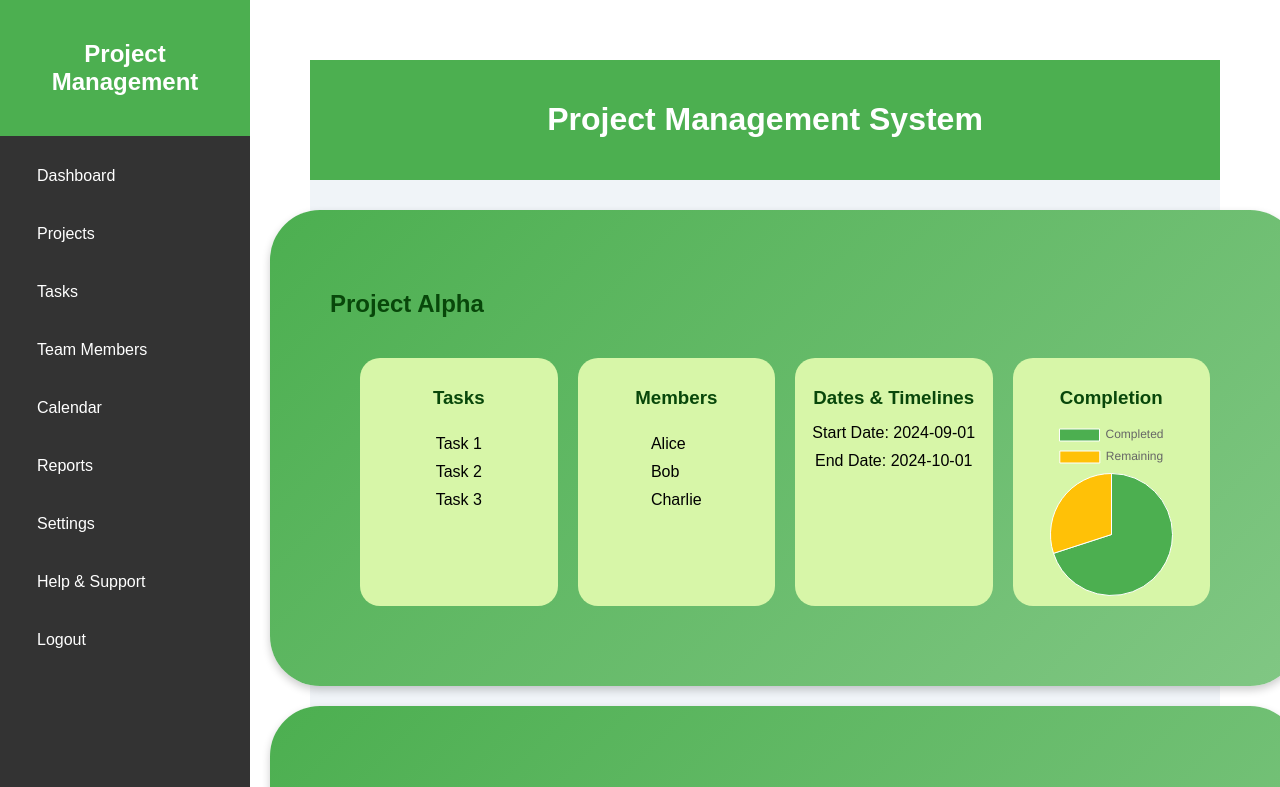
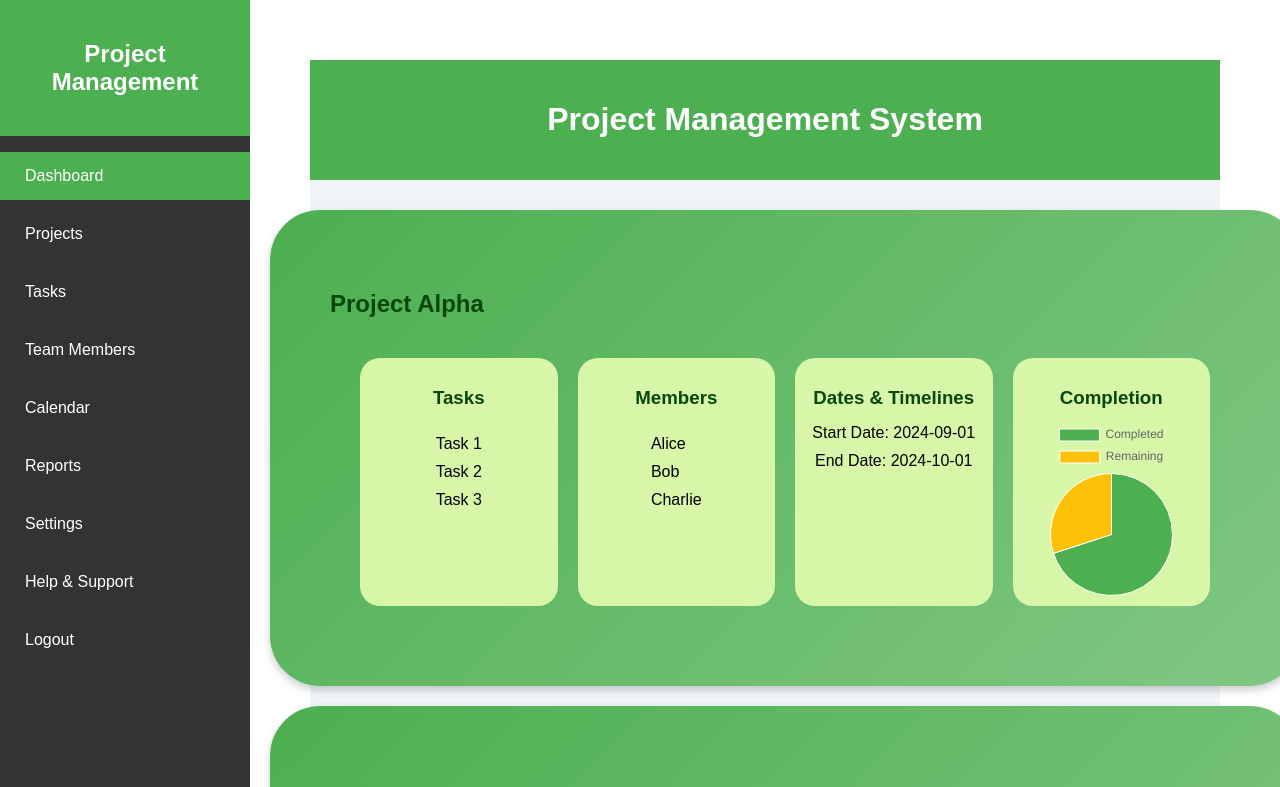
Before and after one commit to meghakn03/Project-Management-System, a React (Create React App) app: page / in a window 1280 px wide. Shown: the top 787 px of the page. Built offline with nearby package versions, Linux system fonts and the light colour scheme.

Commit message:
side bar modified

```diff
--- a/src/components/Sidebar.css
+++ b/src/components/Sidebar.css
@@ -1,4 +1,3 @@
-/* src/components/Sidebar.css */
 .sidebar {
     width: 250px;
     height: 100vh;
@@ -41,12 +40,6 @@
     background: #575757;
 }
 
-  .icon-dashboard::before { content: "\f015"; }
-  .icon-projects::before { content: "\f115"; }
-  .icon-tasks::before { content: "\f0ae"; }
-  .icon-team::before { content: "\f0c0"; }
-  .icon-calendar::before { content: "\f073"; }
-  .icon-reports::before { content: "\f080"; }
-  .icon-settings::before { content: "\f013"; }
-  .icon-help::before { content: "\f128"; }
-  .icon-logout::before { content: "\f08b"; }
+.sidebar-nav li.active {
+    background-color: #4CAF50; /* Change this color to the one you prefer for selected items */
+}
--- a/src/components/Sidebar.js
+++ b/src/components/Sidebar.js
@@ -1,9 +1,16 @@
-// src/components/Sidebar.js
-import React from 'react';
-import { Link } from 'react-router-dom';
+import React, { useState } from 'react';
+import { Link, useLocation } from 'react-router-dom';
 import './Sidebar.css';
 
 const Sidebar = () => {
+  const [selectedItem, setSelectedItem] = useState(null);
+  const location = useLocation();
+
+  // Set the selected item based on the current path
+  React.useEffect(() => {
+    setSelectedItem(location.pathname);
+  }, [location.pathname]);
+
   return (
     <aside className="sidebar">
       <div className="sidebar-header">
@@ -11,15 +18,33 @@ const Sidebar = () => {
       </div>
       <nav className="sidebar-nav">
         <ul>
-        <li><Link to="/"><i className="icon-dashboard"></i> Dashboard</Link></li>
-        <li><Link to="/projects"><i className="icon-projects"></i> Projects</Link></li>
-          <li><Link to="/tasks"><i className="icon-tasks"></i> Tasks</Link></li>
-          <li><Link to="/team"><i className="icon-team"></i> Team Members</Link></li>
-          <li><Link to="/calendar"><i className="icon-calendar"></i> Calendar</Link></li>
-          <li><Link to="/reports"><i className="icon-reports"></i> Reports</Link></li>
-          <li><Link to="/settings"><i className="icon-settings"></i> Settings</Link></li>
-          <li><Link to="/help"><i className="icon-help"></i> Help & Support</Link></li>
-          <li><Link to="/logout"><i className="icon-logout"></i> Logout</Link></li>
+          <li className={selectedItem === '/' ? 'active' : ''} onClick={() => setSelectedItem('/')}>
+            <Link to="/"><i className="icon-dashboard"></i> Dashboard</Link>
+          </li>
+          <li className={selectedItem === '/projects' ? 'active' : ''} onClick={() => setSelectedItem('/projects')}>
+            <Link to="/projects"><i className="icon-projects"></i> Projects</Link>
+          </li>
+          <li className={selectedItem === '/tasks' ? 'active' : ''} onClick={() => setSelectedItem('/tasks')}>
+            <Link to="/tasks"><i className="icon-tasks"></i> Tasks</Link>
+          </li>
+          <li className={selectedItem === '/team' ? 'active' : ''} onClick={() => setSelectedItem('/team')}>
+            <Link to="/team"><i className="icon-team"></i> Team Members</Link>
+          </li>
+          <li className={selectedItem === '/calendar' ? 'active' : ''} onClick={() => setSelectedItem('/calendar')}>
+            <Link to="/calendar"><i className="icon-calendar"></i> Calendar</Link>
+          </li>
+          <li className={selectedItem === '/reports' ? 'active' : ''} onClick={() => setSelectedItem('/reports')}>
+            <Link to="/reports"><i className="icon-reports"></i> Reports</Link>
+          </li>
+          <li className={selectedItem === '/settings' ? 'active' : ''} onClick={() => setSelectedItem('/settings')}>
+            <Link to="/settings"><i className="icon-settings"></i> Settings</Link>
+          </li>
+          <li className={selectedItem === '/help' ? 'active' : ''} onClick={() => setSelectedItem('/help')}>
+            <Link to="/help"><i className="icon-help"></i> Help & Support</Link>
+          </li>
+          <li className={selectedItem === '/logout' ? 'active' : ''} onClick={() => setSelectedItem('/logout')}>
+            <Link to="/logout"><i className="icon-logout"></i> Logout</Link>
+          </li>
         </ul>
       </nav>
     </aside>
```
Lines whose indentation alone changed are shown as unchanged.
